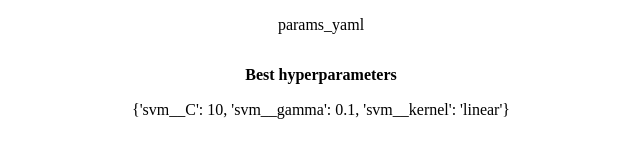
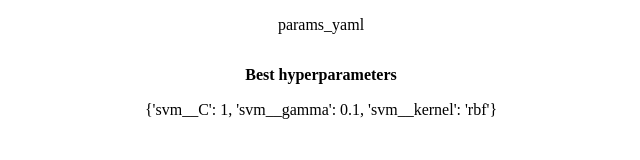
Before and after one commit to khuyentran1401/cicd-mlops-demo, a plain HTML site: page dvclive/report.html in a window 1280 px wide. Shown: the full height of the page, 319-959 px from the left. Drawn offline with Linux system fonts and the light colour scheme.

Commit message:
edit svm kernel

```diff
--- a/dvclive/report.html
+++ b/dvclive/report.html
@@ -17,10 +17,10 @@
             <div style="display: flex;justify-content: center;">
                 <table>
 <thead>
-<tr><th>Best hyperparameters                                      </th></tr>
+<tr><th>Best hyperparameters                                  </th></tr>
 </thead>
 <tbody>
-<tr><td>{&#x27;svm__C&#x27;: 10, &#x27;svm__gamma&#x27;: 0.1, &#x27;svm__kernel&#x27;: &#x27;linear&#x27;}</td></tr>
+<tr><td>{&#x27;svm__C&#x27;: 1, &#x27;svm__gamma&#x27;: 0.1, &#x27;svm__kernel&#x27;: &#x27;rbf&#x27;}</td></tr>
 </tbody>
 </table>
             </div>
```
Also changed, not shown: 4 other files.
